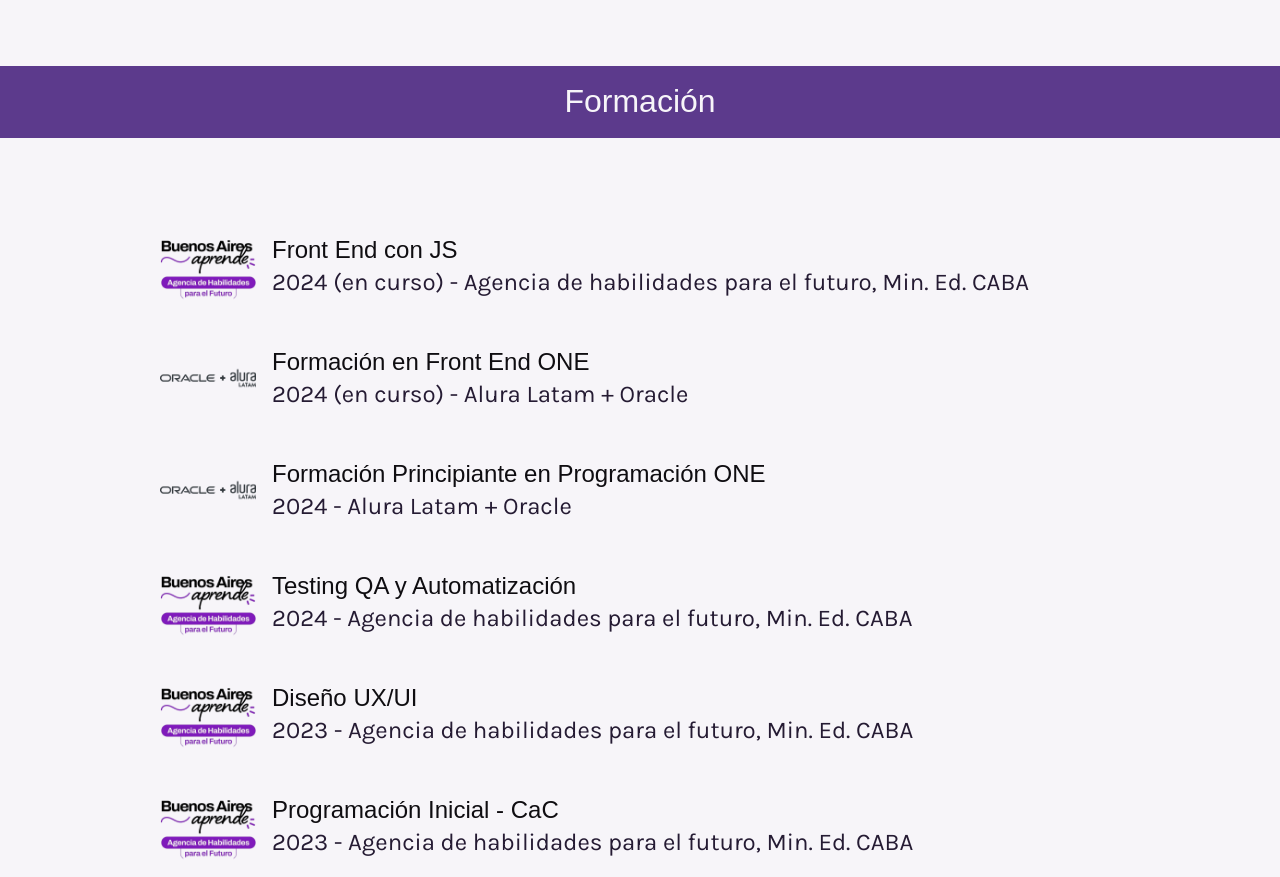
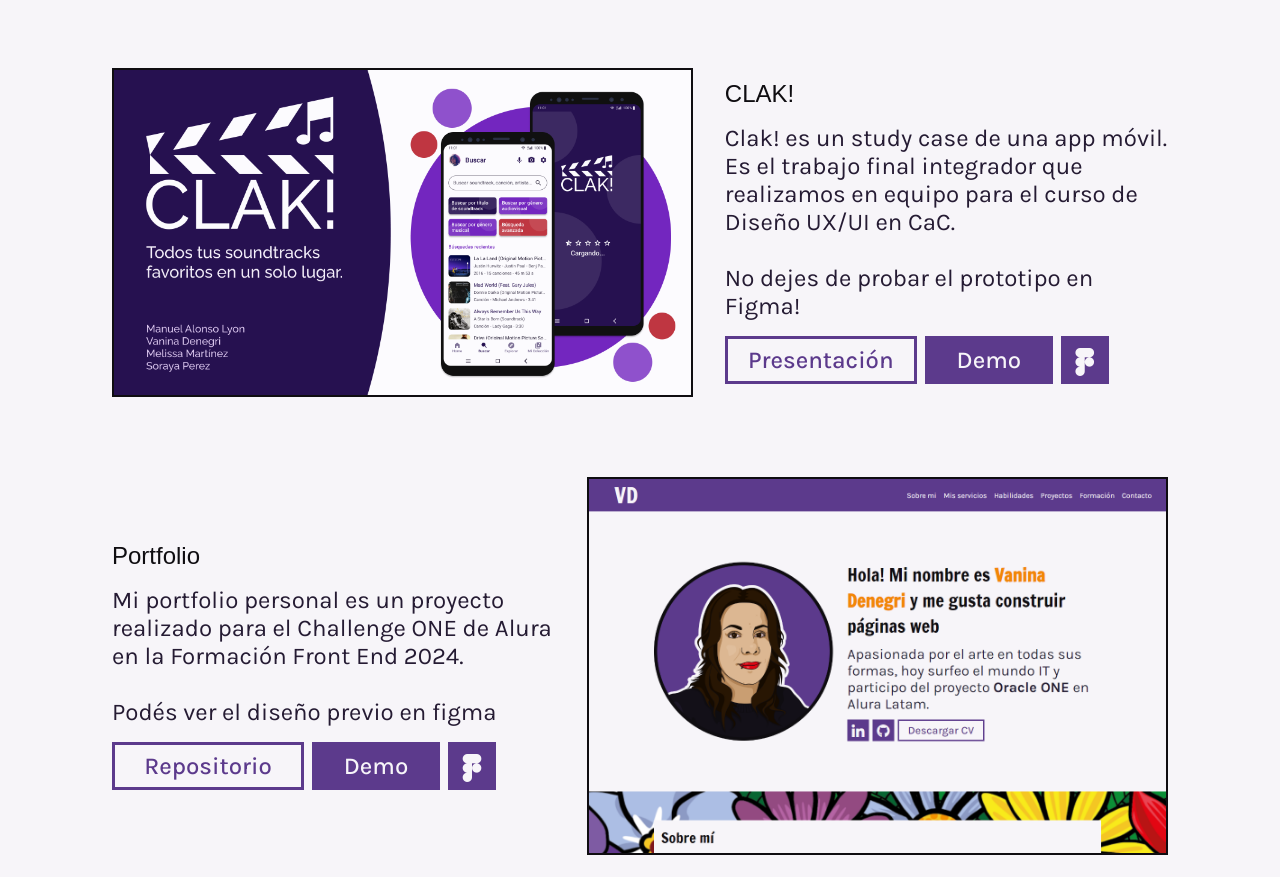
Before and after one commit to VannDennOk/portfolio-vanina-denegri, a plain HTML site: page index.html in a window 1280 px wide. Shown: the part 3740-4617 px from the top of the page. Drawn offline with nearby package versions, Linux system fonts and the light colour scheme; a web font is replaced by a local one.

Commit message:
agrega proyectos al portfolio

```diff
--- a/css/style.css
+++ b/css/style.css
@@ -465,6 +465,7 @@ header {
 
 .project_img {
     width: 55%;
+    border: 2px solid var(--color-black);
 }
 
 .container__projects-projectbox-txt {
--- a/index.html
+++ b/index.html
@@ -202,6 +202,45 @@
             </div>
             <img class="project_img" src="./img/proj_encriptador.png" alt="portada encriptador de texto" width="600">
         </div>
+        <!-- CLAK -->
+        <div class="container__projects-projectbox-left">
+            <img class="project_img" src="./img/proj_clak.png" alt="portada juego número secreto" width="600">
+            <div class="container__projects-projectbox-txt">
+                <p class="headline medium">CLAK!</p>
+                <p class="txt-body medium">
+                    Clak! es un study case de una app móvil. Es el trabajo final integrador que realizamos en equipo para el curso de Diseño UX/UI en CaC.
+                    <br><br>No dejes de probar el prototipo en Figma!
+                </p>
+                <div class="container__projects-projectbox-btn">
+                    <a href="https://drive.google.com/file/d/1rOauyYJRX4uJU-vz1hH2evomwOnquTkR/view?usp=drive_link" target="_blank"
+                        class="btn__txt btn-hover">Presentación</a>
+                    <a href="https://www.figma.com/proto/npFx5XEyL8TpJZVWibmbqp/Wireframes-UX%2FUI?type=design&node-id=321-2656&t=lEvs5N4ASkXNAdBO-1&scaling=scale-down&page-id=253%3A2247&starting-point-node-id=1987%3A30335&show-proto-sidebar=1" target="_blank"
+                        class="btn__txt-full btn-hover">Demo</a>
+                    <a href="https://www.figma.com/design/aAmTx7vbN0Ie0zANNnOdn2/Wireframes-UX%2FUI-(Copy)?node-id=70-289&t=K0IGLFePK9xKsAWE-1" class="btn__icon-full btn-hover"><i class="icon_download ico-figma"></i>
+                    </a>
+                </div>
+            </div>
+        </div>
+        <!-- PORTFOLIO -->
+        <div class="container__projects-projectbox-right">
+            <div class="container__projects-projectbox-txt">
+                <p class="headline medium">Portfolio</p>
+                <p class="txt-body medium">
+                    Mi portfolio personal es un proyecto realizado para el Challenge ONE de Alura en la Formación Front End 2024.
+                    <br><br>Podés ver el diseño previo en figma
+                </p>
+                <div class="container__projects-projectbox-btn">
+                    <a href="https://github.com/VannDennOk/portfolio-vanina-denegri.git" target="_blank"
+                        class="btn__txt btn-hover">Repositorio</a>
+                    <a href="https://vanndennok.github.io/portfolio-vanina-denegri/" target="_blank"
+                        class="btn__txt-full btn-hover">Demo</a>
+                    <a href="https://www.figma.com/design/cuLTiolsfN1sbfnfVfO29h/Portafolio-Alura?node-id=125911-238&t=mm2aNB8dSkbLUU4E-1"
+                        target="_blank" class="btn__icon-full btn-hover"><i class="icon_download ico-figma"></i>
+                    </a>
+                </div>
+            </div>
+            <img class="project_img" src="./img/proj_portfolio.png" alt="portada encriptador de texto" width="600">
+        </div>
     </section>
 
     <!-- FORMACIÓN / STUDIES -->
@@ -251,7 +290,7 @@
             <div class="container__studies-study">
                 <img class="studies_img" src="./img/logo_AHPF.png" alt=" Logo agencia de Habilidades" width="80">
                 <div class="container__studies-study-txt">
-                    <p class="headline medium">Diseño UX/UI</p>
+                    <p class="headline medium">Diseño UX/UI - CaC</p>
                     <p class="txt-body medium">
                         2023 - Agencia de habilidades para el futuro, Min. Ed. CABA
                     </p>
```
Also changed, not shown: img/proj_clak.png (added), img/proj_portfolio.png (added).
